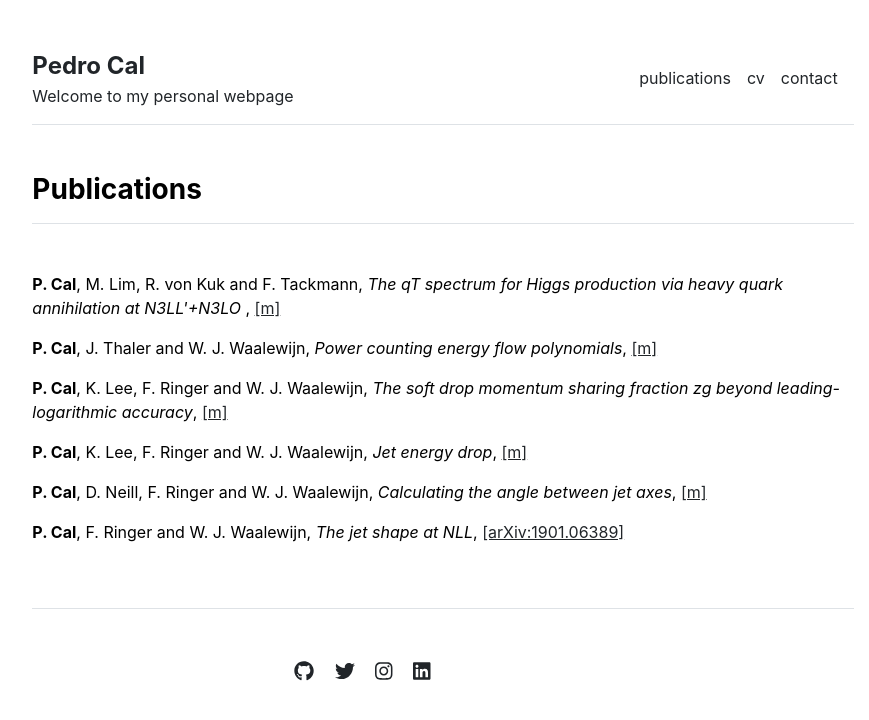
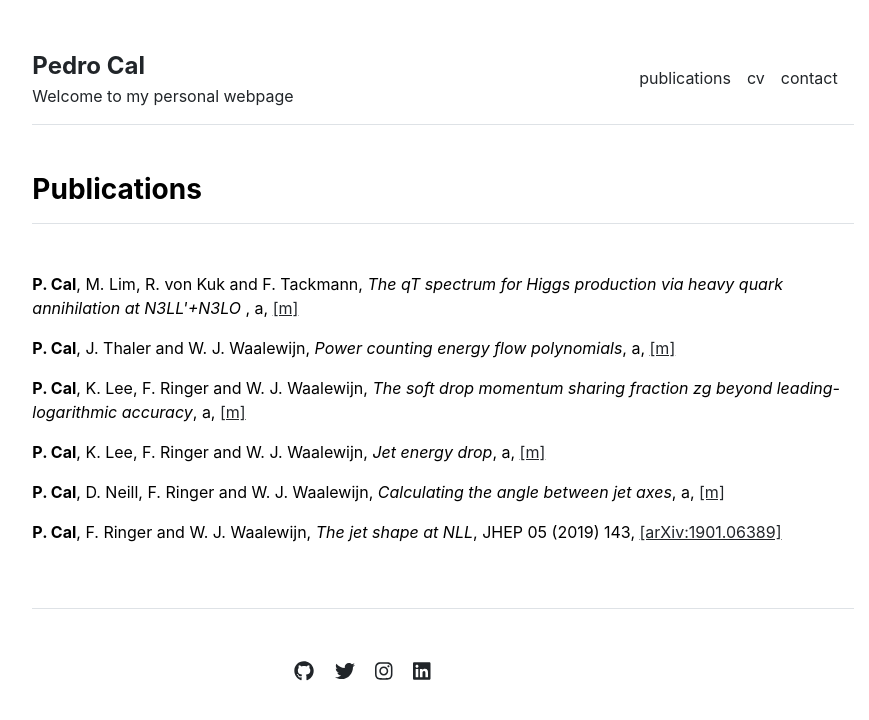
Before and after one commit to pmcal/pmcal.github.io, a Jekyll site: the page built from publications.md, in a window 1280 px wide. Shown: the top 720 px of the page, without its empty margins (197-1066 px from the left). Built offline with Jekyll 4.4.1, drawn with Linux system fonts in a browser that asks for light colours.

Commit message:
Update publications.html

```diff
--- a/_includes/publications.html
+++ b/_includes/publications.html
@@ -2,7 +2,8 @@
   <div>
     <h3 class="fw-bold border-bottom pb-3 mb-5">Publications</h3>
       {% for item in site.data.publications.index %}
-        <p><b>P. Cal</b>, {{ item.collaborators }}, <i>{{item.title}}</i>,
+        <p><b>P. Cal</b>, {{ item.collaborators }}, <i>{{ item.title }}</i>,
+          {{ item.journal }},
           <a href="{{ item.url }}">[{{ item.arxiv }}]</a></p>
       {% endfor %}
   </div>
```
